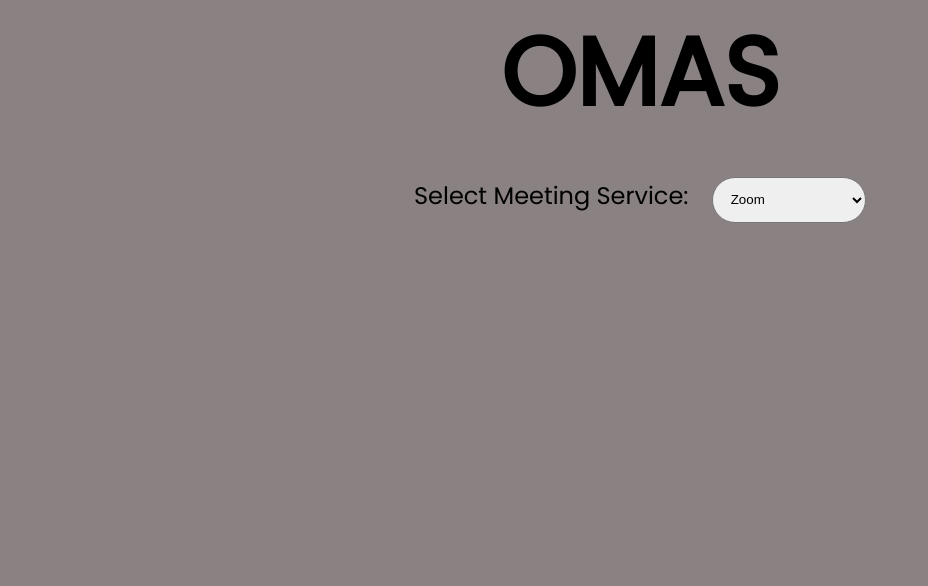
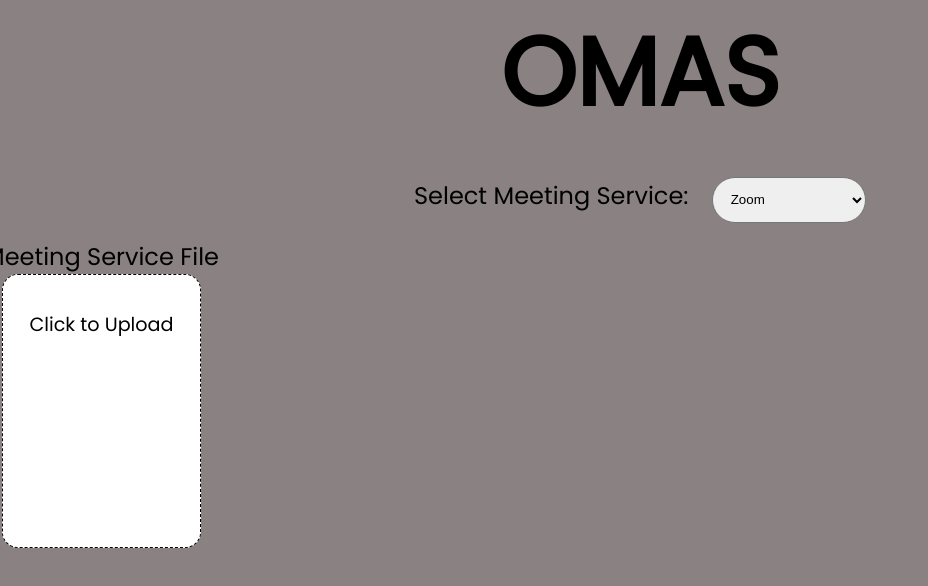
Before and after one commit to AhmadGhachim/OMAS, a React (Create React App) app in the folder frontend/: page / in a window 1280 px wide. Shown: the top 586 px of the page, without its empty margins (0-928 px from the left). Built offline with nearby package versions, Linux system fonts and the light colour scheme.

Commit message:
added the file input form for the meeting service file

```diff
--- a/frontend/src/App.css
+++ b/frontend/src/App.css
@@ -51,11 +51,15 @@
 
 .meeting-type {
   text-align: center;
+  margin: 1em 0;
+}
+
+label {
+  font-size: 1.5rem;
+  font-weight: 100;
 }
 
 .meeting-type label {
-  font-size: 1.5rem;
-  font-weight: 100;
   margin-right: 1em;
 }
 
@@ -66,3 +70,64 @@
   border-radius: 5em;
   outline: none;
 }
+
+.meeting-documents {
+  margin: 1em 3em;
+  display: flex;
+  justify-content: space-between;
+}
+
+.file form {
+  display: flex;
+  flex-direction: column;
+  align-items: center;
+  margin-left: -4em;
+}
+
+.file-input-btn {
+  /* min-width: 100%; */
+  /* max-width: 90%; */
+  width: 70%;
+  height: 15em;
+  border: 1px dashed black;
+  border-radius: 1em;
+  padding: 1em;
+  background-color: white;
+  text-align: center;
+  text-overflow: ellipsis;
+}
+
+/* .file-input-btn {
+  background-color: black;
+  width: 100%;
+  height: 100%;
+} */
+
+.file-input-btn p {
+  font-size: 1.2rem;
+}
+
+.file-input-btn:hover {
+  background-color: rgb(223, 223, 223);
+}
+
+.file-input-btn:active {
+  background-color: rgba(223, 223, 223, 0.571);
+}
+
+.file-info {
+  display: flex;
+  /* flex-wrap: wrap; */
+  justify-content: space-between;
+  align-items: center;
+  background-color: rgb(132, 132, 132);
+  border: 1px solid black;
+  padding: 1em;
+}
+
+.file-info .cancel-btn {
+  background-color: red;
+  border-radius: 0.5em;
+  border: none;
+  height: fit-content;
+}
--- a/frontend/src/App.js
+++ b/frontend/src/App.js
@@ -18,7 +18,9 @@ function App() {
 
       <MeetingType />
 
-
+      <div className="meeting-documents">
+        <MeetingServiceFile />
+      </div>
 
     </div>
   );
--- /dev/null
+++ b/frontend/src/components/MeetingServiceFile.js
@@ -0,0 +1,48 @@
+import React, { useRef, useState } from 'react'
+
+function MeetingServiceFile() {
+
+      const [filename, setFilename] = useState("");
+
+      const hiddenFileInput = useRef(null);
+
+      const handleClick = (e) => {
+            e.preventDefault();
+            hiddenFileInput.current.click();
+      }
+
+      const handleDelete = (e) => {
+            e.preventDefault();
+            e.target.files = null;
+            setFilename("");
+      }
+
+      const handleFileInputChange = (e) => {
+            const uploadedFile = e.target.files[0];
+            setFilename(uploadedFile.name);
+      }
+
+      return (
+            <div className="file">
+                  <form>
+                        <label htmlFor="service-file">Meeting Service File</label>
+
+                        <div className="file-input-btn" onClick={handleClick}>
+                              {
+                                    filename !== "" &&
+                                    <div className="file-info">
+                                          <p>{filename}</p>
+                                          <button className="cancel-btn" onClick={handleDelete}>X</button>
+                                    </div>
+                              }
+
+                              <p>Click to Upload</p>
+                        </div>
+
+                        <input ref={hiddenFileInput} type="file" id="service-file" style={{ display: "none" }} onChange={handleFileInputChange} />
+                  </form>
+            </div>
+      )
+}
+
+export default MeetingServiceFile
```
